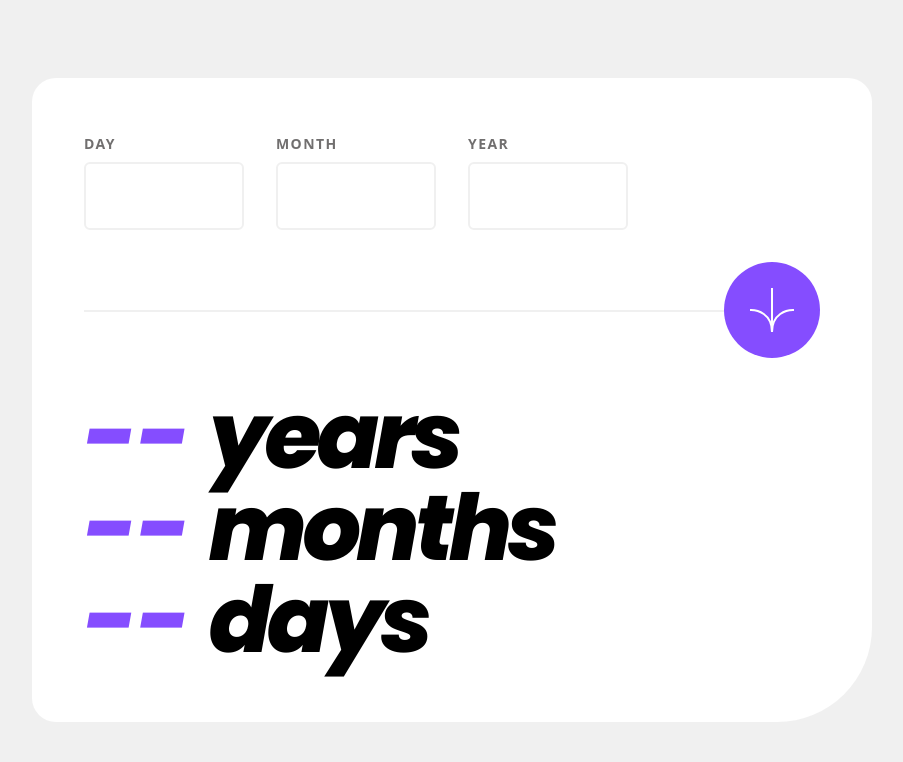
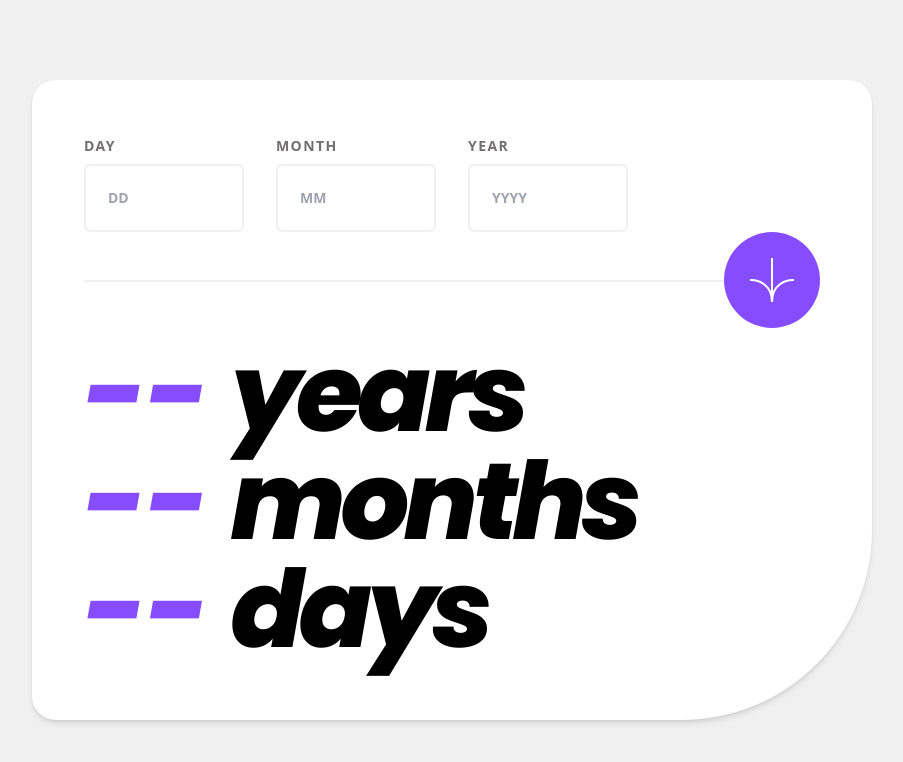
Before and after one commit to md-abid-hussain/age-calculator-app, a React (Vite) app: page / in a window 1280 px wide. Shown: the top 762 px of the page, without its empty margins (188-1091 px from the left). Built offline with nearby package versions, Linux system fonts and the light colour scheme.

Commit message:
style: updated margin,padding and border radius

```diff
--- a/src/App.tsx
+++ b/src/App.tsx
@@ -57,7 +57,7 @@ const App = () => {
 
   return (
     <main className="min-h-screen flex items-center justify-center px-4 sm:px-16 bg-offWhite">
-      <div className="w-[345px] py-12 bg-white rounded-t-3xl px-6 rounded-bl-3xl rounded-br-[95px] lg:px-[52px] lg:py-14 lg:min-w-[840px]">
+      <div className="w-[345px] py-12 bg-white rounded-t-3xl px-6 rounded-bl-3xl rounded-br-[95px] lg:px-[52px] lg:py-14 lg:min-w-[840px] lg:rounded-br-[190px] shadow-md">
         <form onSubmit={handleSubmit(onSubmit)}>
           <div className="flex gap-3 lg:gap-8">
             <CustomInput
@@ -66,6 +66,7 @@ const App = () => {
               name="day"
               register={register}
               errors={errors}
+              placeholder="DD"
             />
             <CustomInput
               labelName="MONTH"
@@ -73,6 +74,7 @@ const App = () => {
               name="month"
               register={register}
               errors={errors}
+              placeholder="MM"
             />
             <CustomInput
               labelName="YEAR"
@@ -80,9 +82,10 @@ const App = () => {
               name="year"
               register={register}
               errors={errors}
+              placeholder="YYYY"
             />
           </div>
-          <div className="mb-8 flex before:content-[''] before:h-[2px] before:translate-y-8 before:bg-offWhite before:flex-1 after:content-[''] after:h-[2px] after:bg-offWhite after:flex-1 after:translate-y-8 lg:after:hidden lg:before:translate-y-12">
+          <div className="mb-8 flex before:content-[''] before:h-[2px] before:translate-y-8 before:bg-offWhite before:flex-1 after:content-[''] after:h-[2px] after:bg-offWhite after:flex-1 after:translate-y-8 lg:after:hidden lg:before:translate-y-12 lg:mb-3">
             <button
               type="submit"
               className="bg-customPurple mx-auto w-16 h-16 grid place-content-center rounded-full p-4 hover:bg-offBlack lg:w-24 lg:h-24"
@@ -92,15 +95,15 @@ const App = () => {
           </div>
         </form>
         <div>
-          <p className=" text-5xl font-customPoppins font-black italic lg:text-[92px]">
+          <p className=" text-5xl font-customPoppins font-black italic lg:text-[108px]">
             <span className="text-customPurple">{totalYear || "--"} </span>
             <span className="tracking-tighter">years</span>
           </p>
-          <p className=" text-5xl font-customPoppins font-black italic lg:text-[92px]">
+          <p className=" text-5xl font-customPoppins font-black italic lg:text-[108px]">
             <span className="text-customPurple">{totalMonth || "--"} </span>
             <span className="tracking-tighter">months</span>
           </p>
-          <p className=" text-5xl font-customPoppins font-black italic lg:text-[92px]">
+          <p className=" text-5xl font-customPoppins font-black italic lg:text-[108px]">
             <span className="text-customPurple">{totalDay || "--"} </span>
             <span className="tracking-tighter">days</span>
           </p>
--- a/src/components/CustomInput.tsx
+++ b/src/components/CustomInput.tsx
@@ -7,6 +7,7 @@ type CustomInputProps = {
   name: "day" | "month" | "year";
   register: UseFormRegister<DateSchema>;
   errors: FieldErrors<DateSchema>;
+  placeholder:string;
 };
 
 const CustomInput = ({
@@ -15,6 +16,7 @@ const CustomInput = ({
   name,
   register,
   errors,
+  placeholder,
 }: CustomInputProps) => {
   let labelClass = errors[name] ? "text-lightRed" : "text-smokeGray";
   labelClass = labelClass + " text-xs text tracking-widest font-bold lg:text-sm";
@@ -26,13 +28,13 @@ const CustomInput = ({
     inputClass +
     " w-[86px] border-2 rounded-md py-4 px-3.5 text-sm focus:outline-none focus:ring-[0.5px] text-lg font-black lg:w-[160px] lg:p-[22px] text-[28px]";
   return (
-    <div className="flex flex-col gap-2 relative mb-8">
+    <div className="flex flex-col gap-2 relative mb-8 lg:mb-0">
       <label htmlFor={id} className={labelClass}>
         {labelName}
       </label>
-      <input type="number" id={id} {...register(name)} className={inputClass} />
+      <input type="number" placeholder={placeholder} id={id} {...register(name)} className={inputClass} />
       {errors[name] && (
-        <p className="text-xs text-lightRed italic absolute -bottom-8 lg:text-sm">
+        <p className="text-xs text-lightRed italic absolute -bottom-8 lg:text-sm lg:-bottom-6">
           {errors[name]?.message}
         </p>
       )}
```
